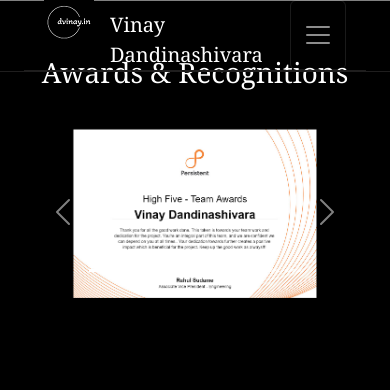
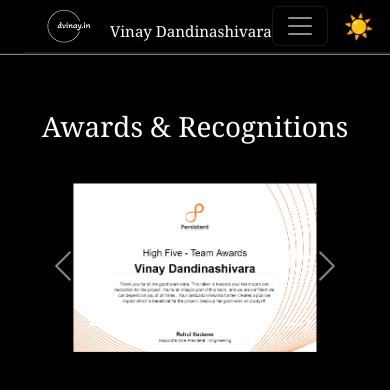
Before and after one commit to dgvinay/my-portal, an Angular app: page /recognitions in a window 390 px wide. Shown: the top 390 px of the page. Built offline with nearby package versions, Linux system fonts and the light colour scheme.

Commit message:
Refactor header component layout and styles for improved responsiveness and theme support

```diff
--- a/src/app/app.component.html
+++ b/src/app/app.component.html
@@ -1,5 +1,5 @@
 <div class="container-fluid header-area">
-  <app-header class="container-fluid fixed-top"></app-header>
+  <app-header class="container-fluid"></app-header>
 </div>
 <div class="container-fluid main-container">
 
--- a/src/app/components/header/header.component.css
+++ b/src/app/components/header/header.component.css
@@ -56,10 +56,26 @@
     display: flex;
     justify-content: space-between;
     width: 100%;
+    align-items: center;
 }
 
 .navbar-small .header-logo {
     min-width: 50px;
+}
+
+.navbar-small-actions {
+    display: flex;
+    align-items: center;
+    gap: 0.5rem;
+    flex-wrap: nowrap;
+}
+
+.navbar-small-title {
+    padding-top: 10px;
+    flex: 1;
+    min-width: 0;
+    color: var(--navbar-text);
+    font-size: 0.95rem;
 }
 
 /* Theme Toggle Styles */
@@ -124,4 +140,37 @@
         padding-left: 20px;
         padding-right: 20px;
     }
+
+    .navbar-small {
+        align-items: center;
+    }
+
+    .navbar-small-title {
+        padding-top: 10px;
+        flex: 1;
+        min-width: 0;
+        overflow: hidden;
+        text-overflow: ellipsis;
+        white-space: nowrap;
+        color: var(--navbar-text);
+        font-size: 0.95rem;
+    }
+
+    .navbar-small-actions {
+        display: flex;
+        align-items: center;
+        gap: 0.5rem;
+        flex-wrap: nowrap;
+    }
+
+    .navbar-small-actions button {
+        flex: 0 0 auto;
+    }
+
+    .small-theme-btn {
+        padding: 0.5rem;
+        background: none;
+        border: none;
+        color: var(--navbar-text);
+    }
 }
--- a/src/app/components/header/header.component.html
+++ b/src/app/components/header/header.component.html
@@ -14,12 +14,18 @@
             <a class="navbar-brand d-sm-block d-md-block d-lg-none d-xl-none header-logo" href="#">
                 <img class="img-fluid" [src]="currentTheme === 'light' ? '../../assets/images/logo-black-xtra-small.png' : '../../assets/images/logo-white-xtra-small.png'" alt="Vinay logo">
             </a>
-            <span style="padding-top: 10px;">Vinay Dandinashivara</span>
-            <button class="navbar-toggler" type="button" data-bs-toggle="collapse"
-                data-bs-target="#navbarSupportedContent" aria-controls="navbarSupportedContent" aria-expanded="false"
-                aria-label="Toggle navigation">
-                <span class="navbar-toggler-icon"></span>
-            </button>
+            <span class="navbar-small-title">Vinay Dandinashivara</span>
+            <div class="navbar-small-actions">
+                <button class="navbar-toggler" type="button" data-bs-toggle="collapse"
+                    data-bs-target="#navbarSupportedContent" aria-controls="navbarSupportedContent" aria-expanded="false"
+                    aria-label="Toggle navigation">
+                    <span class="navbar-toggler-icon"></span>
+                </button>
+                <button class="theme-toggle-btn small-theme-btn" (click)="toggleTheme()" [attr.aria-label]="'Switch to ' + (currentTheme === 'light' ? 'dark' : 'light') + ' theme'">
+                    <span *ngIf="currentTheme === 'dark'" class="theme-icon">☀️</span>
+                    <span *ngIf="currentTheme === 'light'" class="theme-icon">🌙</span>
+                </button>
+            </div>
         </div>
 
         <div class="collapse navbar-collapse" id="navbarSupportedContent">
@@ -39,7 +45,7 @@
                 <li class="nav-item">
                     <a class="nav-link" routerLink="projects" data-bs-toggle="collapse" data-bs-target=".navbar-collapse.show">Projects</a>
                 </li>
-                <li class="nav-item theme-toggle-item">
+                <li class="nav-item theme-toggle-item d-none d-lg-flex">
                     <button class="theme-toggle-btn" (click)="toggleTheme()" [attr.aria-label]="'Switch to ' + (currentTheme === 'light' ? 'dark' : 'light') + ' theme'">
                         <span *ngIf="currentTheme === 'dark'" class="theme-icon">☀️</span>
                         <span *ngIf="currentTheme === 'light'" class="theme-icon">🌙</span>
--- a/src/app/components/recognitions/recognitions.component.css
+++ b/src/app/components/recognitions/recognitions.component.css
@@ -42,6 +42,20 @@
 
 .carousel-caption {
     position: static;
+    background: rgba(0, 0, 0, 0.45);
+    border-radius: 0.75rem;
+    padding: 0.75rem 1rem;
+    color: #ffffff;
+    width: 100%;
+    max-width: 700px;
+    margin: 1rem auto 0;
+    text-align: center;
+}
+
+:host-context([data-theme="light"]) .carousel-caption {
+    background: rgba(245, 245, 245, 0.85);
+    color: #111111;
+    border: 1px solid rgba(0, 0, 0, 0.08);
 }
 
 .carousel-caption h4 {
@@ -51,6 +65,20 @@
 .carousel-caption p {
     font-family: Cambria, Cochin, Georgia, Times, 'Times New Roman', serif;
     font-size: 9pt;
+}
+
+.carousel-control-prev-icon,
+.carousel-control-next-icon {
+    background-color: transparent !important;
+    filter: invert(0);
+    width: 2.25rem;
+    height: 2.25rem;
+    background-size: 2.25rem 2.25rem;
+}
+
+:host-context([data-theme="light"]) .carousel-control-prev-icon,
+:host-context([data-theme="light"]) .carousel-control-next-icon {
+    filter: invert(1);
 }
 
 @media (min-width: 768px) {
```
